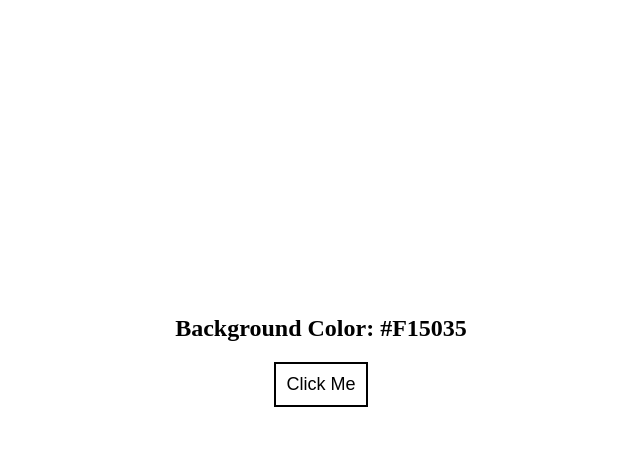
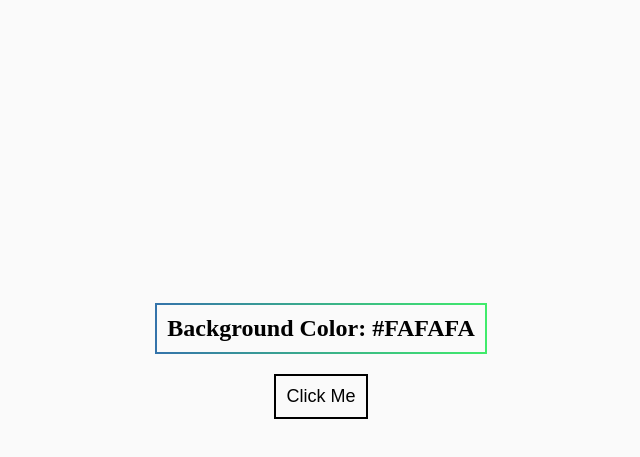
Before and after one commit to armaneousuf/playground, a plain HTML site: page vanillaJSProjects/color flipper/index.html in a window 1280 px wide. Shown: the part 79-536 px from the top of the page, without its empty margins (319-959 px from the left). Drawn offline with Linux system fonts and the light colour scheme.

Commit message:
update: 2026-05-12 20:48

```diff
--- a/vanillaJSProjects/color flipper/index.html
+++ b/vanillaJSProjects/color flipper/index.html
@@ -10,7 +10,7 @@
     <div class="container">
       <h1>Color Flipper</h1>
       <div class="flex">
-        <h2>Background Color: <span class="color">#F15035</span></h2>
+        <h2>Background Color: <span class="color">#FAFAFA</span></h2>
           <button class="btn">Click Me</button>
       </div>
     </div>
--- a/vanillaJSProjects/color flipper/styles.css
+++ b/vanillaJSProjects/color flipper/styles.css
@@ -1,5 +1,6 @@
 body {
   box-sizing: border-box;
+  background-color: #FAFAFA;
 }
 
 h1 {
@@ -19,6 +20,12 @@ h1 {
   align-items: center;
 }
 
+.flex h2 {
+  border: 2px solid;
+  border-image: linear-gradient(to right, #3473aa, #40eb6b) 1;
+  padding: 10px;
+}
+
 .btn {
     border: 2px solid #000;
     padding: 10px;
```
